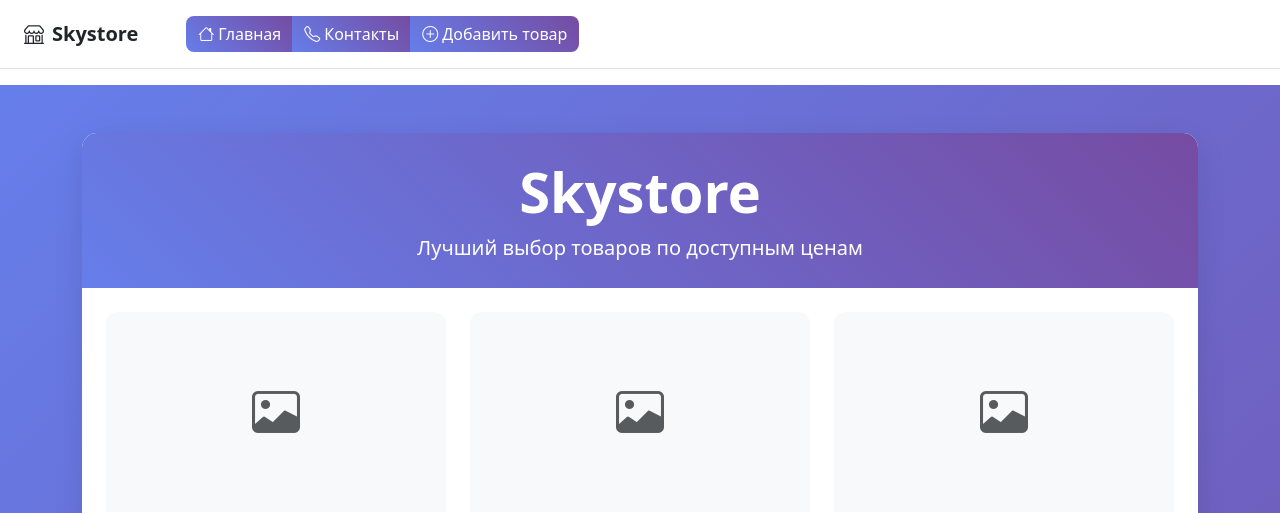
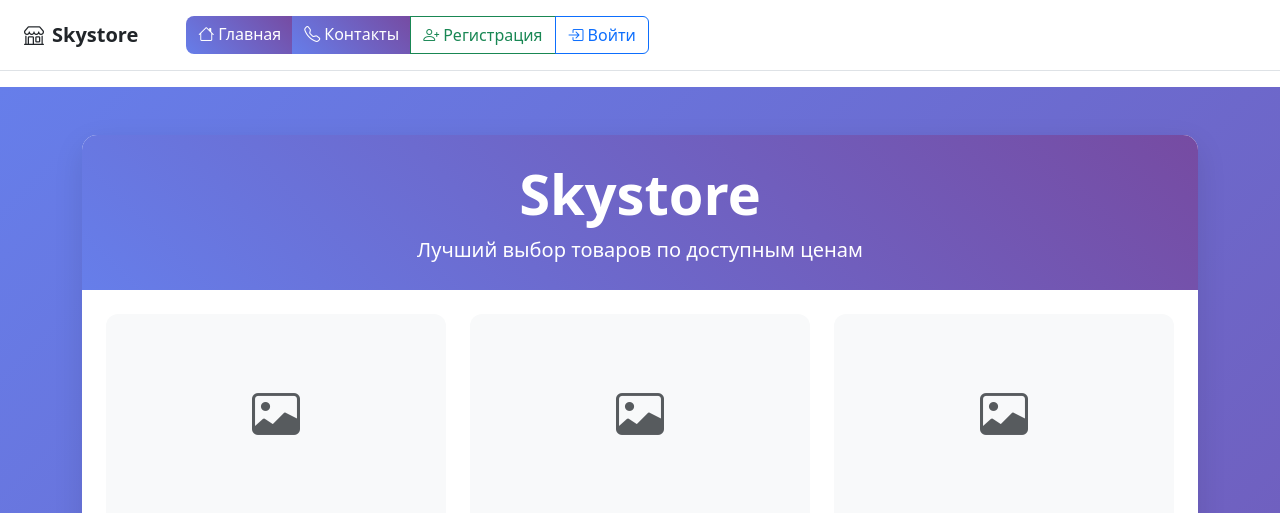
Before and after one commit to PogRom26/DJ_catalog, a Django app: page /catalog/home/ in a window 1280 px wide. Shown: the top 513 px of the page. Run offline with Django 5.2, Linux system fonts and the light colour scheme; data comes from the database, SQL or seed files in the repository; some libraries are stand-ins or nearby versions.

```diff
--- a/catalog/templates/catalog/includes/header.html
+++ b/catalog/templates/catalog/includes/header.html
@@ -12,9 +12,27 @@
             <a class="btn btn-custom-primary" href="{% url 'catalog:contacts' %}">
                 <i class="bi bi-telephone me-1"></i>Контакты
             </a>
-            <a class="btn btn-custom-primary" href="{% url 'catalog:product_create' %}">
-                <i class="bi bi-plus-circle me-1"></i>Добавить товар
-            </a>
+
+            {% if user.is_authenticated %}
+                <!-- Кнопки для авторизованных пользователей -->
+                <a class="btn btn-custom-primary" href="{% url 'catalog:product_create' %}">
+                    <i class="bi bi-plus-circle me-1"></i>Добавить товар
+                </a>
+                <a class="btn btn-outline-info" href="{% url 'users:profile' %}">
+                    <i class="bi bi-person me-1"></i>Профиль
+                </a>
+                <a class="btn btn-outline-danger" href="{% url 'users:logout' %}">
+                    <i class="bi bi-box-arrow-right me-1"></i>Выйти
+                </a>
+            {% else %}
+                <!-- Кнопки для анонимных пользователей -->
+                <a class="btn btn-outline-success" href="{% url 'users:register' %}">
+                    <i class="bi bi-person-plus me-1"></i>Регистрация
+                </a>
+                <a class="btn btn-outline-primary" href="{% url 'users:login' %}">
+                    <i class="bi bi-box-arrow-in-right me-1"></i>Войти
+                </a>
+            {% endif %}
         </div>
     </nav>
 </div>
--- a/catalog/views.py
+++ b/catalog/views.py
@@ -1,11 +1,15 @@
+from django.shortcuts import get_object_or_404
 from django.urls import reverse_lazy
 from django.views.generic import ListView, DetailView, CreateView, UpdateView, DeleteView, TemplateView
+from django.contrib.auth.mixins import LoginRequiredMixin
+from django.contrib.auth.decorators import login_required
+from django.utils.decorators import method_decorator
 from .models import Product
 from .forms import ProductForm
 
 
 class HomeView(ListView):
-    """CBV для главной страницы со списком товаров"""
+    """CBV для главной страницы со списком товаров - доступно всем"""
     model = Product
     template_name = 'catalog/home.html'
     context_object_name = 'products'
@@ -17,7 +21,7 @@ class HomeView(ListView):
 
 
 class ProductDetailView(DetailView):
-    """CBV для детальной страницы товара"""
+    """CBV для детальной страницы товара - доступно всем"""
     model = Product
     template_name = 'catalog/product_detail.html'
     context_object_name = 'product'
@@ -28,12 +32,13 @@ class ProductDetailView(DetailView):
         return context
 
 
-class ProductCreateView(CreateView):
-    """CBV для создания нового товара"""
+class ProductCreateView(LoginRequiredMixin, CreateView):
+    """CBV для создания нового товара - только для авторизованных"""
     model = Product
     form_class = ProductForm
     template_name = 'catalog/product_form.html'
     success_url = reverse_lazy('catalog:home')
+    login_url = '/users/login/'
 
     def get_context_data(self, **kwargs):
         context = super().get_context_data(**kwargs)
@@ -42,11 +47,12 @@ class ProductCreateView(CreateView):
         return context
 
 
-class ProductUpdateView(UpdateView):
-    """CBV для редактирования товара"""
+class ProductUpdateView(LoginRequiredMixin, UpdateView):
+    """CBV для редактирования товара - только для авторизованных"""
     model = Product
     form_class = ProductForm
     template_name = 'catalog/product_form.html'
+    login_url = '/users/login/'
 
     def get_success_url(self):
         return reverse_lazy('catalog:product_detail', kwargs={'pk': self.object.pk})
@@ -58,11 +64,12 @@ class ProductUpdateView(UpdateView):
         return context
 
 
-class ProductDeleteView(DeleteView):
-    """CBV для удаления товара"""
+class ProductDeleteView(LoginRequiredMixin, DeleteView):
+    """CBV для удаления товара - только для авторизованных"""
     model = Product
     template_name = 'catalog/product_confirm_delete.html'
     success_url = reverse_lazy('catalog:home')
+    login_url = '/users/login/'
 
     def get_context_data(self, **kwargs):
         context = super().get_context_data(**kwargs)
@@ -71,7 +78,7 @@ class ProductDeleteView(DeleteView):
 
 
 class ContactsView(TemplateView):
-    """CBV для страницы контактов"""
+    """CBV для страницы контактов - доступно всем"""
     template_name = 'catalog/contacts.html'
 
     def get_context_data(self, **kwargs):
```
